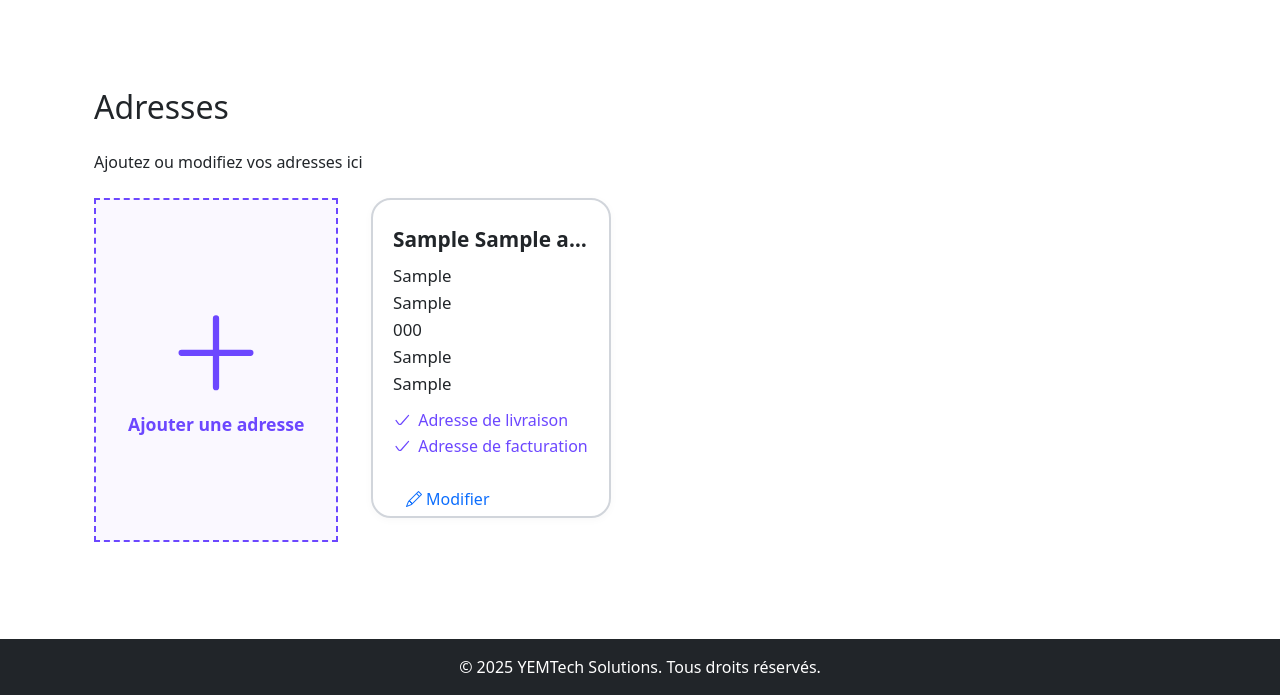
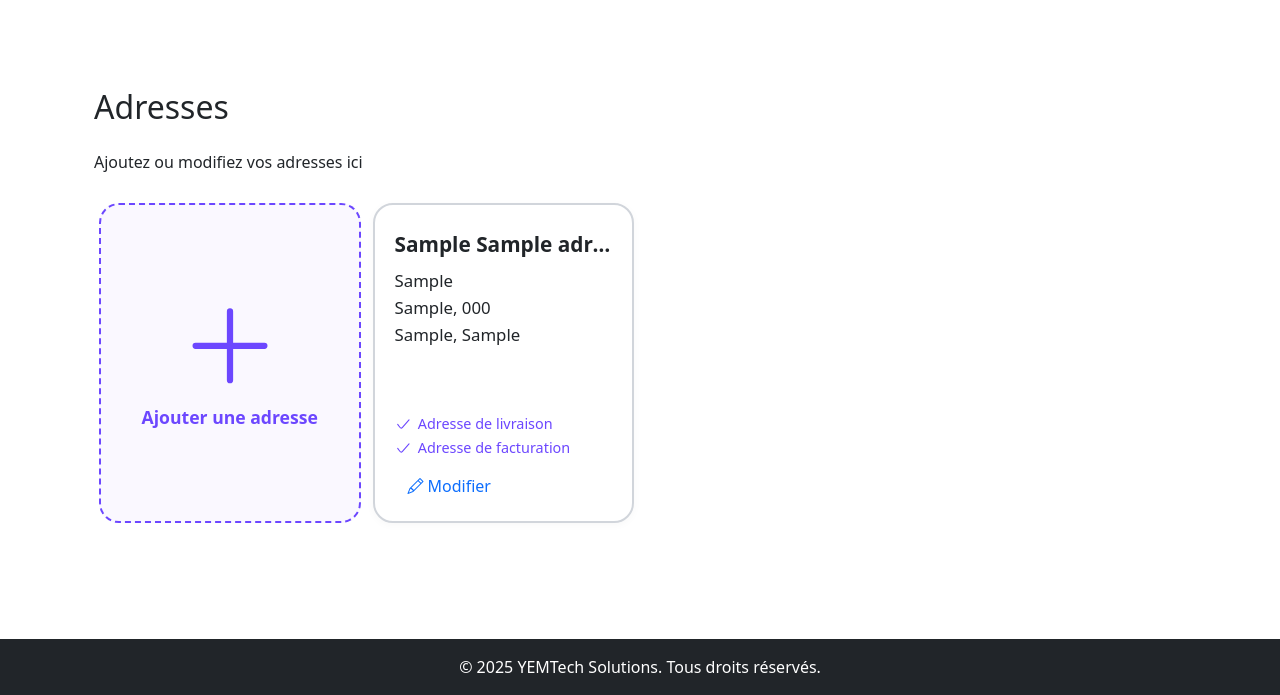
Before and after one commit to abdelmoula72/yemconsulting, a Django app: page /mes-adresses/ in a window 1280 px wide. Shown: the part 105-800 px from the top of the page. Run offline with Django 5.2, Linux system fonts and the light colour scheme; a user stored in the database is signed in; data comes from the database, SQL or seed files in the repository; tables that the repository leaves empty hold one stand-in row (values such as "Sample post"); some libraries are stand-ins or nearby versions.

Commit message:
Amélioration de la gestion des adresses et des commandes
- Ajout du décorateur admin_required pour sécuriser les vues admin
- Correction du rôle administrateur et de ses permissions
- Amélioration du formulaire d'adresse avec validation
- Nettoyage des champs inutilisés dans le modèle Utilisateur
- Mise à jour des templates de commande et d'adresse
- Optimisation de la gestion des jours ouvrables pour les livraisons

```diff
--- a/app_yemconsulting/templates/_archive/produits_par_categorie.html
+++ b/app_yemconsulting/templates/_archive/produits_par_categorie.html
@@ -22,7 +22,7 @@
                         <div class="card-body d-flex flex-column">
                             <h5 class="card-title">{{ produit.nom }}</h5>
                             <p class="card-text text-secondary">Prix : <strong>{{ produit.prix }} €</strong></p>
-                            {% if user.is_staff %}
+                            {% if user.is_admin %}
                                 <p class="text-muted">Stock : {{ produit.stock }} articles</p>
                             {% endif %}
                             <div class="mt-auto">
--- a/app_yemconsulting/templates/commande/confirmation_commande.html
+++ b/app_yemconsulting/templates/commande/confirmation_commande.html
@@ -77,6 +77,9 @@
 
     <div class="mt-4 text-center">
         <a href="{% url 'historique_commandes' %}" class="btn btn-secondary me-2">Retour à l'historique des commandes</a>
+        <a href="{% url 'generer_facture_pdf' commande.id %}" class="btn btn-primary me-2">
+            <i class="bi bi-file-earmark-pdf"></i> Télécharger la facture
+        </a>
         <a href="{% url 'liste_produits' %}" class="btn btn-primary">Retour aux produits</a>
     </div>
 
--- a/app_yemconsulting/templates/utilisateur/mes_adresses_list.html
+++ b/app_yemconsulting/templates/utilisateur/mes_adresses_list.html
@@ -11,8 +11,8 @@
     max-height: 320px;
     height: 100%;
     width: 100%;
-    max-width: 340px;
-    min-width: 240px;
+    max-width: 280px;
+    min-width: 220px;
     display: flex;
     flex-direction: column;
     justify-content: space-between;
@@ -22,8 +22,8 @@
     box-sizing: border-box;
     box-shadow: 0 2px 8px rgba(0, 0, 0, 0.03);
     padding: 24px 20px 16px 20px;
-    margin-bottom: 24px;
-    margin-right: 24px;
+    margin-bottom: 16px;
+    margin-right: 0;
   }
   .adresse-nom {
     font-weight: bold;
@@ -46,16 +46,17 @@
   }
   .adresse-defaults {
     display: flex;
-    gap: 12px;
-    margin-bottom: 0.2rem;
-    align-items: center;
+    flex-direction: column;
+    align-items: flex-start;
+    gap: 2px;
+    margin-bottom: 4px;
   }
   .adresse-default {
     display: flex;
     align-items: center;
     color: #6c47ff;
     font-weight: 500;
-    font-size: 1rem;
+    font-size: 0.9rem;
     gap: 4px;
   }
   .adresse-default svg {
@@ -64,10 +65,12 @@
   }
   .adresse-actions {
     display: flex;
-    gap: 10px;
-    margin-top: 1.2rem;
+    flex-direction: column;
+    gap: 5px;
+    margin-top: 0.8rem;
   }
   .ajouter-adresse-btn {
+    border-radius: 20px;
     border: 2px dashed #6c47ff;
     background: #faf8ff;
     color: #6c47ff;
@@ -76,15 +79,18 @@
     cursor: pointer;
     transition: background 0.2s;
     min-height: 320px;
+    max-height: 320px;
     height: 100%;
-    width: auto;
-    max-width: none;
+    width: 100%;
+    max-width: 280px;
+    min-width: 220px;
     padding: 0 32px;
     display: flex;
     flex-direction: column;
     align-items: center;
     justify-content: center;
-    margin-right: 12px;
+    text-decoration: none;
+    box-sizing: border-box;
   }
   .ajouter-adresse-btn:hover {
     background: #f3edff;
@@ -92,40 +98,42 @@
   .ajouter-adresse-btn span {
     white-space: nowrap;
   }
-  .row.g-4 {
-    --bs-gutter-x: 0;
-    --bs-gutter-y: 0;
+  .galerie-adresses {
+    --bs-gutter-x: 12px;
+    --bs-gutter-y: 16px;
+    display: flex;
+    flex-wrap: wrap;
+    margin-right: calc(-0.5 * var(--bs-gutter-x));
+    margin-left: calc(-0.5 * var(--bs-gutter-x));
+    padding: 5px;
   }
-  .col-adresse, .row.g-4 > [class^='col-'] {
+  .col-adresse {
     display: flex;
     justify-content: center;
     align-items: stretch;
-    padding: 0;
+    padding-left: calc(var(--bs-gutter-x) * 0.5);
+    padding-right: calc(var(--bs-gutter-x) * 0.5);
+    margin-bottom: var(--bs-gutter-y);
+    width: 100%;
   }
   @media (min-width: 576px) {
-    .row.g-4 > [class^='col-'] {
-      flex: 0 0 48%;
-      max-width: 48%;
+    .col-adresse {
+      width: 50%;
     }
   }
   @media (min-width: 992px) {
-    .row.g-4 > [class^='col-'] {
-      flex: 0 0 32%;
-      max-width: 32%;
+    .col-adresse {
+      width: 25%;
     }
   }
 </style>
 <div class="container mt-5">
   <h2 class="mb-4">Adresses</h2>
   <p class="mb-4">Ajoutez ou modifiez vos adresses ici</p>
-  <div class="row">
-    <!-- Colonne gauche : bouton ajouter -->
-    <div class="col-12 col-md-3 mb-4 mb-md-0 d-flex align-items-start">
-      <a
-        href="?edit=shipping"
-        class="ajouter-adresse-btn text-decoration-none text-center w-100"
-        style="height: 100%; min-height: 320px; display: flex; align-items: center; justify-content: center;"
-      >
+  <div class="galerie-adresses">
+    <!-- Bouton ajouter adresse -->
+    <div class="col-adresse">
+      <a href="?edit=shipping" class="ajouter-adresse-btn">
         <div style="font-size: 2.5rem; line-height: 1">
           <svg
             viewBox="0 0 24 24"
@@ -141,25 +149,23 @@
         <span class="mt-2" style="color: #6c47ff">Ajouter une adresse</span>
       </a>
     </div>
-    <!-- Colonne droite : galerie d'adresses -->
-    <div class="col-12 col-md-9">
-      <div class="row g-4">
+
+    <!-- Galerie d'adresses -->
     {% for adresse in adresses %}
-        <div class="col-12 col-sm-6 col-lg-4 d-flex align-items-stretch">
+    <div class="col-adresse">
       <div class="carte-adresse w-100">
         <div>
           <div class="adresse-nom">{{ adresse.prenom }} {{ adresse.nom }}</div>
           <div class="adresse-ligne">{{ adresse.adresse }}</div>
           {% if adresse.complement %}
-              <div class="adresse-ligne">{{ adresse.complement }}</div>
+          <div class="adresse-ligne">{{ adresse.complement }}, {{ adresse.code_postal }}</div>
+          {% else %}
+          <div class="adresse-ligne">{{ adresse.code_postal }}</div>
           {% endif %}
-              <div class="adresse-ligne">{{ adresse.code_postal }}</div>
-              <div class="adresse-ligne">{{ adresse.ville }}</div>
-              <div class="adresse-ligne">{{ adresse.pays }}</div>
-              <div
-                class="adresse-defaults"
-                style="flex-direction: column; align-items: flex-start; gap: 2px; margin-top: 12px;"
-              >
+          <div class="adresse-ligne">{{ adresse.ville }}, {{ adresse.pays }}</div>
+        </div>
+        <div class="adresse-actions">
+          <div class="adresse-defaults">
             {% if adresse.is_default_shipping %}
             <span class="adresse-default">
               <svg
@@ -190,8 +196,7 @@
             </span>
             {% endif %}
           </div>
-            </div>
-            <div class="adresse-actions">
+          <div class="d-flex gap-2 flex-wrap">
             {% if adresses.count > 1 %}
               {% if not adresse.is_default_shipping and not adresse.is_default_billing %}
                 <form
@@ -219,9 +224,8 @@
           </div>
         </div>
       </div>
+    </div>
     {% endfor %}
   </div>
 </div>
-  </div>
-</div>
 {% endblock %}
--- a/app_yemconsulting/urls.py
+++ b/app_yemconsulting/urls.py
@@ -33,6 +33,7 @@ urlpatterns = [
     path('confirmation_commande/<int:commande_id>/', views.confirmation_commande, name='confirmation_commande'),
     path('annuler_commande/<int:commande_id>/', views.annuler_commande, name='annuler_commande'),
     path('commandes/', views.historique_commandes, name='historique_commandes'),
+    path('facture_pdf/<int:commande_id>/', views.generer_facture_pdf, name='generer_facture_pdf'),
     path('update-shipping-address/<int:adresse_id>/', views.update_shipping_address, name='update_shipping_address'),
 
     # Authentification et profil
--- a/app_yemconsulting/views.py
+++ b/app_yemconsulting/views.py
@@ -8,10 +8,10 @@ from django.conf import settings
 from django.contrib import messages
 from django.contrib.auth import login
 from django.contrib.auth.decorators import login_required
-from django.contrib.admin.views.decorators import staff_member_required
+from .utils.decorators import admin_required
 from django.db import transaction
 from django.db.models import Q
-from django.http import JsonResponse, HttpResponse
+from django.http import JsonResponse, HttpResponse, FileResponse
 from django.shortcuts import render, get_object_or_404, redirect
 from django.template.loader import render_to_string
 from django.urls import reverse
@@ -32,6 +32,14 @@ import mimetypes
 from .models import Panier, LignePanier, Commande
 from django.templatetags.static import static
 from django.contrib.auth.forms import PasswordChangeForm
+import io
+from reportlab.lib.pagesizes import A4
+from reportlab.lib import colors
+from reportlab.platypus import SimpleDocTemplate, Table, TableStyle, Paragraph, Spacer, Image
+from reportlab.lib.styles import getSampleStyleSheet, ParagraphStyle
+from reportlab.lib.units import cm
+from reportlab.lib import utils
+from reportlab.pdfgen import canvas
 
 
 
@@ -614,6 +622,152 @@ def passer_commande(request):
     html_body = render_to_string("emails/confirmation_commande.html", ctx)
     text_body = render_to_string("emails/confirmation_commande.txt", ctx)
 
+    # ────────── envoi du mail avec facture en pièce jointe ──────────
+    # Générer le PDF de la facture pour l'attacher au mail
+    # Créer un tampon en mémoire pour le PDF
+    pdf_buffer = io.BytesIO()
+
+    # Créer le document PDF
+    doc = SimpleDocTemplate(
+        pdf_buffer,
+        pagesize=A4,
+        rightMargin=72,
+        leftMargin=72,
+        topMargin=72,
+        bottomMargin=72,
+        title=f"Facture {commande.id}"
+    )
+
+    # Conteneur pour les éléments du PDF
+    elements = []
+
+    # Styles
+    styles = getSampleStyleSheet()
+    styles.add(ParagraphStyle(name='Center', alignment=1))
+    styles.add(ParagraphStyle(
+        name='InvoiceTitle',
+        parent=styles['Heading1'],
+        alignment=1,
+        spaceAfter=20
+    ))
+
+    # Classe personnalisée pour positionner le logo en haut à gauche sans tenir compte des marges
+    class LogoCanvas(canvas.Canvas):
+        def __init__(self, *args, **kwargs):
+            canvas.Canvas.__init__(self, *args, **kwargs)
+            self.logo_path = os.path.join(settings.BASE_DIR, 'static', 'images', 'logo-header1.jpg')
+
+        def showPage(self):
+            if os.path.exists(self.logo_path):
+                self.saveState()
+                img = utils.ImageReader(self.logo_path)
+                # Positionner le logo dans le coin supérieur gauche
+                self.drawImage(img, 20, A4[1] - 100, width=180, height=96)
+                self.restoreState()
+            canvas.Canvas.showPage(self)
+
+    # Ajouter le logo dans l'en-tête (maintenant géré par le canvas personnalisé)
+    # Le logo sera ajouté par la classe LogoCanvas, on n'a plus besoin de l'ajouter ici
+
+    # Titre
+    elements.append(Paragraph(f"FACTURE N° {commande.id}", styles['InvoiceTitle']))
+    elements.append(Spacer(1, 0.5*cm))
+
+    # Date et informations
+    elements.append(Paragraph(f"Date: {commande.date_commande.strftime('%d/%m/%Y')}", styles['Normal']))
+    elements.append(Paragraph(f"Référence: CMD-{commande.id}", styles['Normal']))
+    elements.append(Spacer(1, 0.5*cm))
+
+    # Informations client et adresses
+    elements.append(Paragraph("Client:", styles['Heading3']))
+    elements.append(Paragraph(f"{commande.utilisateur.prenom} {commande.utilisateur.nom}", styles['Normal']))
+    elements.append(Paragraph(f"Email: {commande.utilisateur.email}", styles['Normal']))
+    elements.append(Spacer(1, 0.5*cm))
+
+    # Adresse de facturation
+    elements.append(Paragraph("Adresse de facturation:", styles['Heading4']))
+    elements.append(Paragraph(f"{adresse_facturation_json.get('prenom')} {adresse_facturation_json.get('nom')}", styles['Normal']))
+    elements.append(Paragraph(f"{adresse_facturation_json.get('adresse')}", styles['Normal']))
+    if adresse_facturation_json.get('complement'):
+        elements.append(Paragraph(f"{adresse_facturation_json.get('complement')}", styles['Normal']))
+    elements.append(Paragraph(f"{adresse_facturation_json.get('code_postal')} {adresse_facturation_json.get('ville')}", styles['Normal']))
+    elements.append(Paragraph(f"{adresse_facturation_json.get('pays')}", styles['Normal']))
+    elements.append(Spacer(1, 0.5*cm))
+
+    # Adresse de livraison
+    elements.append(Paragraph("Adresse de livraison:", styles['Heading4']))
+    elements.append(Paragraph(f"{adresse_livraison_json.get('prenom')} {adresse_livraison_json.get('nom')}", styles['Normal']))
+    elements.append(Paragraph(f"{adresse_livraison_json.get('adresse')}", styles['Normal']))
+    if adresse_livraison_json.get('complement'):
+        elements.append(Paragraph(f"{adresse_livraison_json.get('complement')}", styles['Normal']))
+    elements.append(Paragraph(f"{adresse_livraison_json.get('code_postal')} {adresse_livraison_json.get('ville')}", styles['Normal']))
+    elements.append(Paragraph(f"{adresse_livraison_json.get('pays')}", styles['Normal']))
+    elements.append(Spacer(1, 1*cm))
+
+    # Détails des produits
+    # En-têtes
+    data = [["Produit", "Quantité", "Prix unitaire", "Total"]]
+
+    # Récupérer les détails des produits
+    for ligne in lignes_panier:
+        produit = ligne.produit
+        prix = produit.prix
+        quantite = ligne.quantite
+        sous_total = prix * quantite
+
+        data.append([
+            produit.nom,
+            str(quantite),
+            f"{prix:.2f} €",
+            f"{sous_total:.2f} €"
+        ])
+
+    # Créer la table
+    table = Table(data, colWidths=[8*cm, 2*cm, 3*cm, 3*cm])
+    table.setStyle(TableStyle([
+        ('BACKGROUND', (0, 0), (-1, 0), colors.grey),
+        ('TEXTCOLOR', (0, 0), (-1, 0), colors.whitesmoke),
+        ('ALIGN', (0, 0), (-1, 0), 'CENTER'),
+        ('FONTNAME', (0, 0), (-1, 0), 'Helvetica-Bold'),
+        ('FONTSIZE', (0, 0), (-1, 0), 12),
+        ('BOTTOMPADDING', (0, 0), (-1, 0), 12),
+        ('BACKGROUND', (0, 1), (-1, -1), colors.white),
+        ('GRID', (0, 0), (-1, -1), 1, colors.black),
+        ('ALIGN', (1, 1), (-1, -1), 'CENTER'),
+        ('ALIGN', (2, 1), (3, -1), 'RIGHT'),
+    ]))
+
+    elements.append(table)
+    elements.append(Spacer(1, 0.5*cm))
+
+    # Totaux
+    data_totaux = [
+        ["Sous-total", f"{total_ttc - livraison_prix:.2f} €"],
+        ["Livraison", f"{livraison_prix:.2f} €" if livraison_prix > 0 else "Gratuite"],
+        ["Total TTC", f"{total_ttc:.2f} €"],
+    ]
+
+    table_totaux = Table(data_totaux, colWidths=[12*cm, 4*cm])
+    table_totaux.setStyle(TableStyle([
+        ('ALIGN', (1, 0), (1, -1), 'RIGHT'),
+        ('FONTNAME', (0, -1), (-1, -1), 'Helvetica-Bold'),
+        ('LINEABOVE', (0, -1), (-1, -1), 1, colors.black),
+        ('LINEBELOW', (0, -1), (-1, -1), 1, colors.black),
+    ]))
+
+    elements.append(table_totaux)
+
+    # Notes
+    elements.append(Spacer(1, 1*cm))
+    elements.append(Paragraph("Merci pour votre achat chez YemTech Pro !", styles['Center']))
+    elements.append(Paragraph("Cette facture a été générée automatiquement.", styles['Center']))
+
+    # Construire le PDF avec le canvas personnalisé
+    doc.build(elements, canvasmaker=LogoCanvas)
+
+    # Positionner le curseur au début du buffer
+    pdf_buffer.seek(0)
+
     # ────────── mail + miniatures inline ──────────
     mail = EmailMultiAlternatives(
         subject="Confirmation de votre commande",
@@ -622,6 +776,9 @@ def passer_commande(request):
         to=[utilisateur.email],
     )
     mail.attach_alternative(html_body, "text/html")
+
+    # Attacher la facture en pièce jointe
+    mail.attach(f"facture_{commande.id}.pdf", pdf_buffer.getvalue(), 'application/pdf')
 
     for cid, path in images_a_attacher:
         try:
@@ -912,7 +1069,7 @@ def editer_adresse(request, pk=None, first_address=False):
 
 
 
-@staff_member_required
+@admin_required
 def liste_utilisateurs(request):
     utilisateurs = Utilisateur.objects.all()
     return render(request, 'admin/liste_utilisateurs.html', {'utilisateurs': utilisateurs})
@@ -1135,3 +1292,160 @@ def update_billing_address(request, adresse_id):
         'ville': adresse.ville,
         'pays': adresse.pays
     })
+
+@login_required
+def generer_facture_pdf(request, commande_id):
+    # Récupérer la commande
+    commande = get_object_or_404(Commande, id=commande_id, utilisateur=request.user)
+
+    # Créer un tampon en mémoire pour le PDF
+    buffer = io.BytesIO()
+
+    # Créer le document PDF
+    doc = SimpleDocTemplate(
+        buffer,
+        pagesize=A4,
+        rightMargin=72,
+        leftMargin=72,
+        topMargin=72,
+        bottomMargin=72,
+        title=f"Facture {commande.id}"
+    )
+
+    # Conteneur pour les éléments du PDF
+    elements = []
+
+    # Styles
+    styles = getSampleStyleSheet()
+    styles.add(ParagraphStyle(name='Center', alignment=1))
+    styles.add(ParagraphStyle(
+        name='InvoiceTitle',
+        parent=styles['Heading1'],
+        alignment=1,
+        spaceAfter=20
+    ))
+
+    # Classe personnalisée pour positionner le logo en haut à gauche sans tenir compte des marges
+    class LogoCanvas(canvas.Canvas):
+        def __init__(self, *args, **kwargs):
+            canvas.Canvas.__init__(self, *args, **kwargs)
+            self.logo_path = os.path.join(settings.BASE_DIR, 'static', 'images', 'logo-header1.jpg')
+
+        def showPage(self):
+            if os.path.exists(self.logo_path):
+                self.saveState()
+                img = utils.ImageReader(self.logo_path)
+                # Positionner le logo dans le coin supérieur gauche
+                self.drawImage(img, 20, A4[1] - 100, width=180, height=96)
+                self.restoreState()
+            canvas.Canvas.showPage(self)
+
+    # Ajouter le logo dans l'en-tête (maintenant géré par le canvas personnalisé)
+    # Le logo sera ajouté par la classe LogoCanvas, on n'a plus besoin de l'ajouter ici
+
+    # Titre
+    elements.append(Paragraph(f"FACTURE N° {commande.id}", styles['InvoiceTitle']))
+    elements.append(Spacer(1, 0.5*cm))
+
+    # Date et informations
+    elements.append(Paragraph(f"Date: {commande.date_commande.strftime('%d/%m/%Y')}", styles['Normal']))
+    elements.append(Paragraph(f"Référence: CMD-{commande.id}", styles['Normal']))
+    elements.append(Spacer(1, 0.5*cm))
+
+    # Informations client et adresses
+    elements.append(Paragraph("Client:", styles['Heading3']))
+    elements.append(Paragraph(f"{commande.utilisateur.prenom} {commande.utilisateur.nom}", styles['Normal']))
+    elements.append(Paragraph(f"Email: {commande.utilisateur.email}", styles['Normal']))
+    elements.append(Spacer(1, 0.5*cm))
+
+    # Adresse de facturation
+    elements.append(Paragraph("Adresse de facturation:", styles['Heading4']))
+    elements.append(Paragraph(f"{commande.adresse_facturation.get('prenom')} {commande.adresse_facturation.get('nom')}", styles['Normal']))
+    elements.append(Paragraph(f"{commande.adresse_facturation.get('adresse')}", styles['Normal']))
+    if commande.adresse_facturation.get('complement'):
+        elements.append(Paragraph(f"{commande.adresse_facturation.get('complement')}", styles['Normal']))
+    elements.append(Paragraph(f"{commande.adresse_facturation.get('code_postal')} {commande.adresse_facturation.get('ville')}", styles['Normal']))
+    elements.append(Paragraph(f"{commande.adresse_facturation.get('pays')}", styles['Normal']))
+    elements.append(Spacer(1, 0.5*cm))
+
+    # Adresse de livraison
+    elements.append(Paragraph("Adresse de livraison:", styles['Heading4']))
+    elements.append(Paragraph(f"{commande.adresse_livraison.get('prenom')} {commande.adresse_livraison.get('nom')}", styles['Normal']))
+    elements.append(Paragraph(f"{commande.adresse_livraison.get('adresse')}", styles['Normal']))
+    if commande.adresse_livraison.get('complement'):
+        elements.append(Paragraph(f"{commande.adresse_livraison.get('complement')}", styles['Normal']))
+    elements.append(Paragraph(f"{commande.adresse_livraison.get('code_postal')} {commande.adresse_livraison.get('ville')}", styles['Normal']))
+    elements.append(Paragraph(f"{commande.adresse_livraison.get('pays')}", styles['Normal']))
+    elements.append(Spacer(1, 1*cm))
+
+    # Détails des produits
+    # En-têtes
+    data = [["Produit", "Quantité", "Prix unitaire", "Total"]]
+
+    # Récupérer les détails des produits
+    total = Decimal('0.00')
+    for produit_id, item_data in commande.get_quantites_initiales().items():
+        produit = get_object_or_404(Produit, id=produit_id)
+        quantite = Decimal(str(item_data["quantity"]))
+        prix = Decimal(str(item_data["price"]))
+        sous_total = prix * quantite
+
+        data.append([
+            produit.nom,
+            str(quantite),
+            f"{prix:.2f} €",
+            f"{sous_total:.2f} €"
+        ])
+
+        total += sous_total
+
+    # Créer la table
+    table = Table(data, colWidths=[8*cm, 2*cm, 3*cm, 3*cm])
+    table.setStyle(TableStyle([
+        ('BACKGROUND', (0, 0), (-1, 0), colors.grey),
+        ('TEXTCOLOR', (0, 0), (-1, 0), colors.whitesmoke),
+        ('ALIGN', (0, 0), (-1, 0), 'CENTER'),
+        ('FONTNAME', (0, 0), (-1, 0), 'Helvetica-Bold'),
+        ('FONTSIZE', (0, 0), (-1, 0), 12),
+        ('BOTTOMPADDING', (0, 0), (-1, 0), 12),
+        ('BACKGROUND', (0, 1), (-1, -1), colors.white),
+        ('GRID', (0, 0), (-1, -1), 1, colors.black),
+        ('ALIGN', (1, 1), (-1, -1), 'CENTER'),
+        ('ALIGN', (2, 1), (3, -1), 'RIGHT'),
+    ]))
+
+    elements.append(table)
+    elements.append(Spacer(1, 0.5*cm))
+
+    # Totaux
+    total_avec_livraison = total + commande.livraison
+
+    data_totaux = [
+        ["Sous-total", f"{total:.2f} €"],
+        ["Livraison", f"{commande.livraison:.2f} €" if commande.livraison > 0 else "Gratuite"],
+        ["Total TTC", f"{total_avec_livraison:.2f} €"],
+    ]
+
+    table_totaux = Table(data_totaux, colWidths=[12*cm, 4*cm])
+    table_totaux.setStyle(TableStyle([
+        ('ALIGN', (1, 0), (1, -1), 'RIGHT'),
+        ('FONTNAME', (0, -1), (-1, -1), 'Helvetica-Bold'),
+        ('LINEABOVE', (0, -1), (-1, -1), 1, colors.black),
+        ('LINEBELOW', (0, -1), (-1, -1), 1, colors.black),
+    ]))
+
+    elements.append(table_totaux)
+
+    # Notes
+    elements.append(Spacer(1, 1*cm))
+    elements.append(Paragraph("Merci pour votre achat chez YemTech Pro !", styles['Center']))
+    elements.append(Paragraph("Cette facture a été générée automatiquement.", styles['Center']))
+
+    # Construire le PDF avec le canvas personnalisé
+    doc.build(elements, canvasmaker=LogoCanvas)
+
+    # Positionner le curseur au début du buffer
+    buffer.seek(0)
+
+    # Retourner le PDF comme une réponse à télécharger
+    return FileResponse(buffer, as_attachment=True, filename=f"facture_{commande.id}.pdf")
```
Also changed, not shown: app_yemconsulting/forms.py (+11 -28 lines), app_yemconsulting/models.py (+10 -19 lines), app_yemconsulting/utils/decorators.py (added, +15 -0 lines), app_yemconsulting/migrations/0013_supprimer_champs_utilisateur.py (added), static/images/logo-header1.jpg (added). Lines whose indentation alone changed are shown as unchanged.
